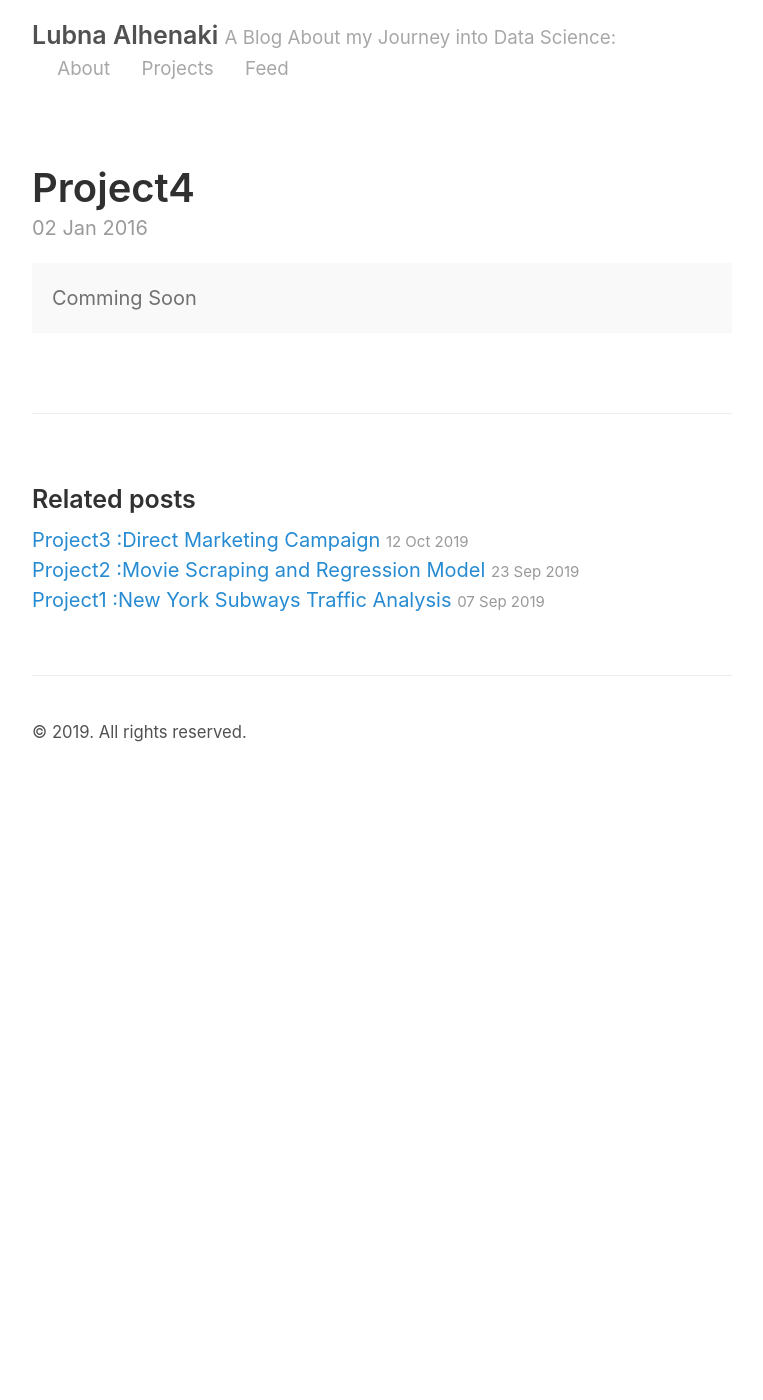
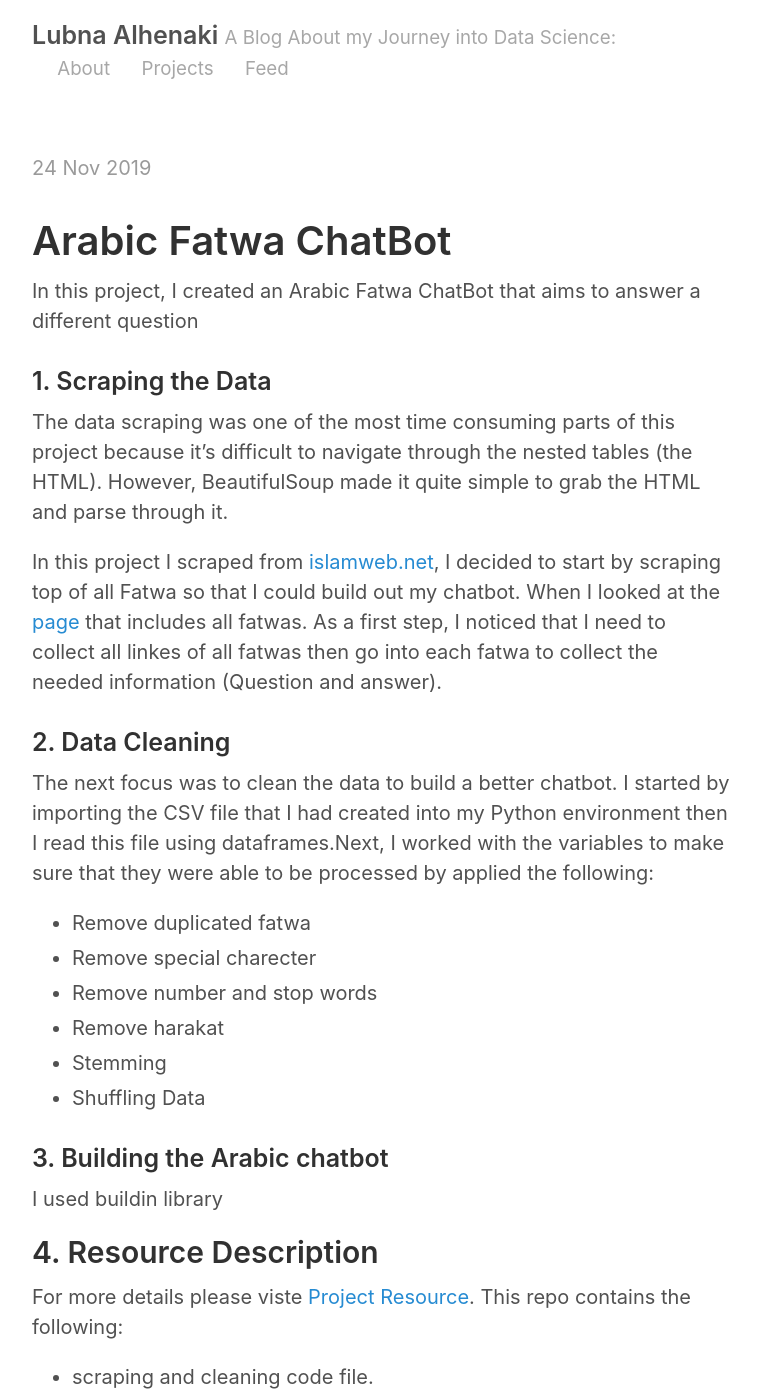
Before and after one commit to LubnaAlhenaki/LubnaAlhenaki.github.io, a Jekyll site: the page built from _posts/2016-01-02-example-content.md, in a window 1280 px wide and 1400 px high. Shown: the whole window, without its empty margins (258-1021 px from the left). Built offline with Jekyll 4.4.1, drawn with Linux system fonts in a browser that asks for light colours; our own code applies the rules of GitHub Pages for plain Markdown files; some of the changed text lies outside the part shown.

Commit message:
Update 2016-01-02-example-content.md

```diff
--- a/_posts/2016-01-02-example-content.md
+++ b/_posts/2016-01-02-example-content.md
@@ -1,9 +1,35 @@
 ---
 layout: post
-title: Project4
+title: Project4 : Arabic Fatwa ChatBot
 ---
 
+# Arabic Fatwa ChatBot
+In this project, I created an Arabic Fatwa ChatBot that aims to answer a different question
 
-<div class="message">
- Comming Soon
-</div>
+### 1. Scraping the Data
+The data scraping was one of the most time consuming parts of this project because it’s difficult to navigate through the nested tables (the HTML). However, BeautifulSoup made it quite simple to grab the HTML and parse through it.
+
+In this project I scraped from [islamweb.net](https://www.islamweb.net/ar/), I decided to start by scraping top of all  Fatwa  so that I could build out my chatbot. When I looked at the [page](https://www.islamweb.net/ar/fatawa) that includes all fatwas. As a first step, I noticed that I need to collect all linkes of all fatwas then  go into each fatwa to collect the needed information (Question and answer).
+
+### 2. Data Cleaning
+
+The next focus was to clean the data to build a better chatbot. I started by importing the CSV file that I had created into my Python environment then I read this file using dataframes.Next, I worked with the variables to make sure that they were able to be processed by applied the following:
+
+* Remove duplicated fatwa
+* Remove special charecter
+* Remove number and stop words
+* Remove harakat
+* Stemming
+* Shuffling Data
+
+### 3. Building the Arabic chatbot
+I used buildin library
+
+## 4. Resource Description
+For more details please viste [Project Resource](https://github.com/LubnaAlhenaki/Arabic-Fatwa-ChatBot-). This repo contains the following:
+* scraping and cleaning code file.
+* building chatbot code file.
+* Project-05 pdf file that describe the project in details.
+
+
+Thank you for reading!
```
